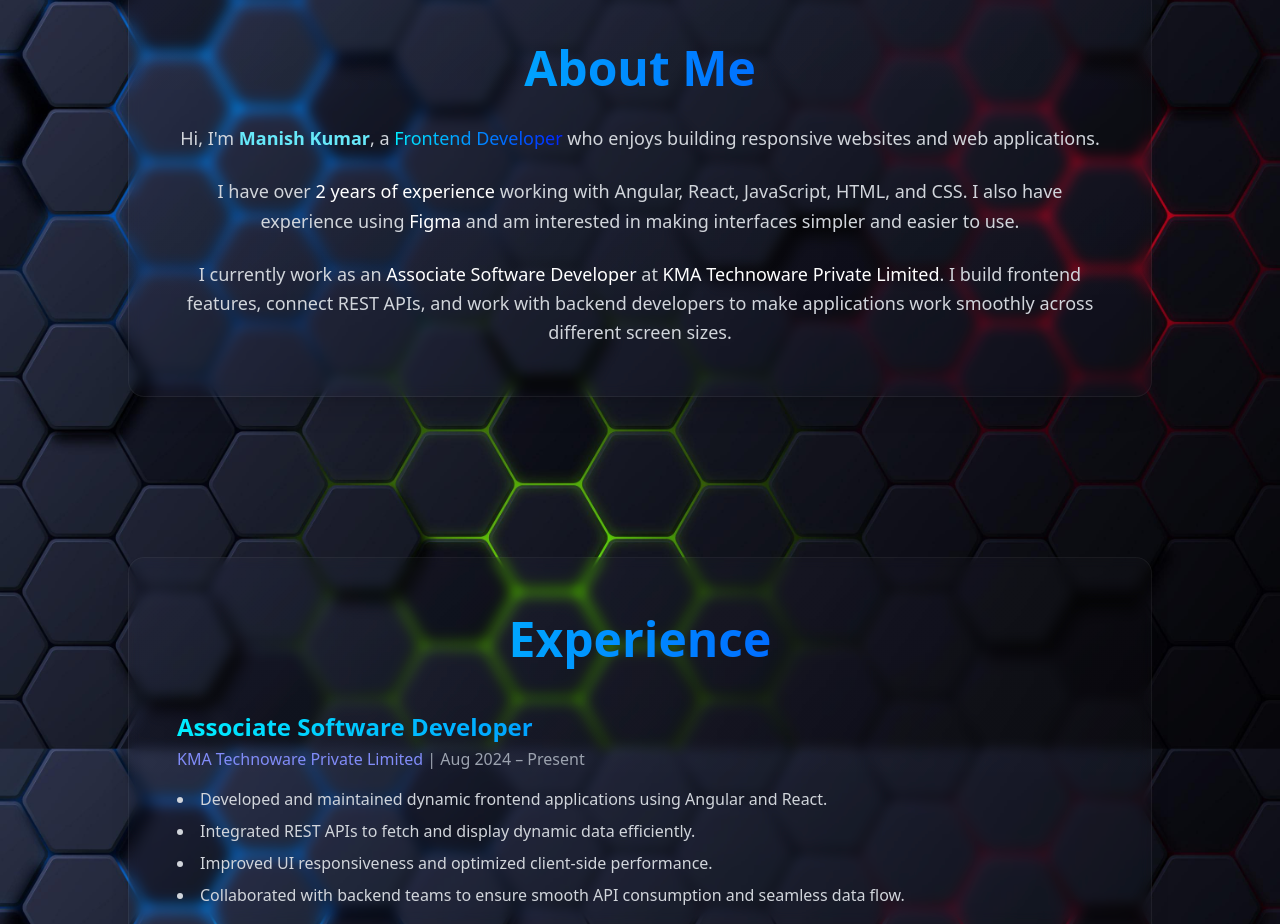
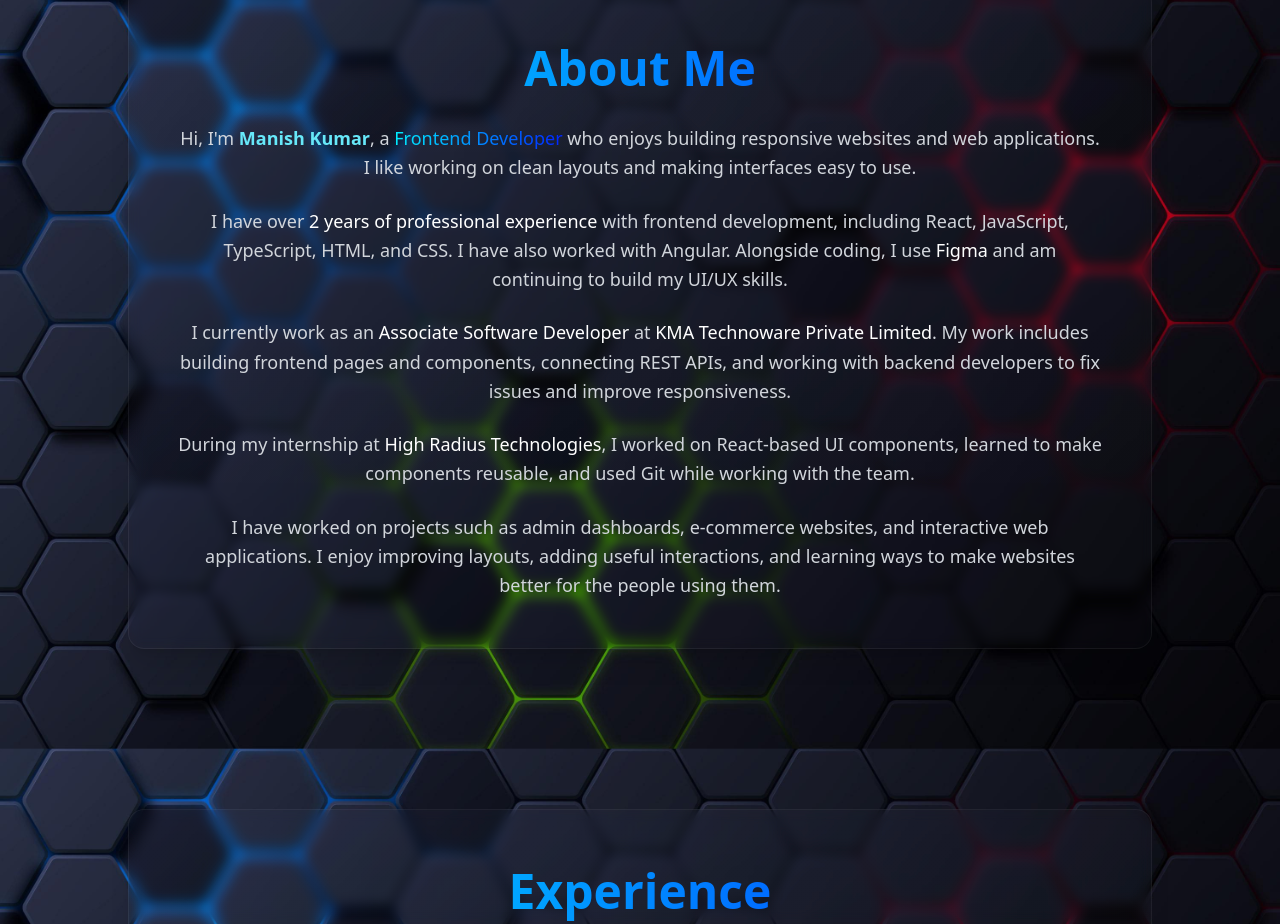
Before and after one commit to ManishKumar2002/Portfolio_Project, a React (Vite) app: page / in a window 1280 px wide. Shown: the part 958-1882 px from the top of the page. Built offline with nearby package versions, Linux system fonts and the light colour scheme.

Commit message:
Restore detailed About section with natural wording and React focus

```diff
--- a/src/sections/AboutSection.jsx
+++ b/src/sections/AboutSection.jsx
@@ -20,7 +20,7 @@ export default function AboutSection() {
                             viewport={{ once: true }}
                             transition={{ delay: 0.1 }}
                         >
-                            Hi, I'm <span className="font-semibold text-cyan-300">Manish Kumar</span>, a <span className="gradient-text">Frontend Developer</span> who enjoys building responsive websites and web applications.
+                            Hi, I'm <span className="font-semibold text-cyan-300">Manish Kumar</span>, a <span className="gradient-text">Frontend Developer</span> who enjoys building responsive websites and web applications. I like working on clean layouts and making interfaces easy to use.
                         </motion.p>
 
                         <motion.p
@@ -29,7 +29,7 @@ export default function AboutSection() {
                             viewport={{ once: true }}
                             transition={{ delay: 0.2 }}
                         >
-                            I have over <span className="text-white font-medium">2 years of experience</span> working with Angular, React, JavaScript, HTML, and CSS. I also have experience using <span className="text-white font-medium">Figma</span> and am interested in making interfaces simpler and easier to use.
+                            I have over <span className="text-white font-medium">2 years of professional experience</span> with frontend development, including React, JavaScript, TypeScript, HTML, and CSS. I have also worked with Angular. Alongside coding, I use <span className="text-white font-medium">Figma</span> and am continuing to build my UI/UX skills.
                         </motion.p>
 
                         <motion.p
@@ -38,7 +38,25 @@ export default function AboutSection() {
                             viewport={{ once: true }}
                             transition={{ delay: 0.3 }}
                         >
-                            I currently work as an <span className="text-white font-medium">Associate Software Developer</span> at <span className="text-white">KMA Technoware Private Limited</span>. I build frontend features, connect REST APIs, and work with backend developers to make applications work smoothly across different screen sizes.
+                            I currently work as an <span className="text-white font-medium">Associate Software Developer</span> at <span className="text-white">KMA Technoware Private Limited</span>. My work includes building frontend pages and components, connecting REST APIs, and working with backend developers to fix issues and improve responsiveness.
+                        </motion.p>
+
+                        <motion.p
+                            initial={{ opacity: 0, y: 10 }}
+                            whileInView={{ opacity: 1, y: 0 }}
+                            viewport={{ once: true }}
+                            transition={{ delay: 0.4 }}
+                        >
+                            During my internship at <span className="text-white">High Radius Technologies</span>, I worked on React-based UI components, learned to make components reusable, and used Git while working with the team.
+                        </motion.p>
+
+                        <motion.p
+                            initial={{ opacity: 0, y: 10 }}
+                            whileInView={{ opacity: 1, y: 0 }}
+                            viewport={{ once: true }}
+                            transition={{ delay: 0.5 }}
+                        >
+                            I have worked on projects such as admin dashboards, e-commerce websites, and interactive web applications. I enjoy improving layouts, adding useful interactions, and learning ways to make websites better for the people using them.
                         </motion.p>
                     </div>
                 </motion.div>
```
